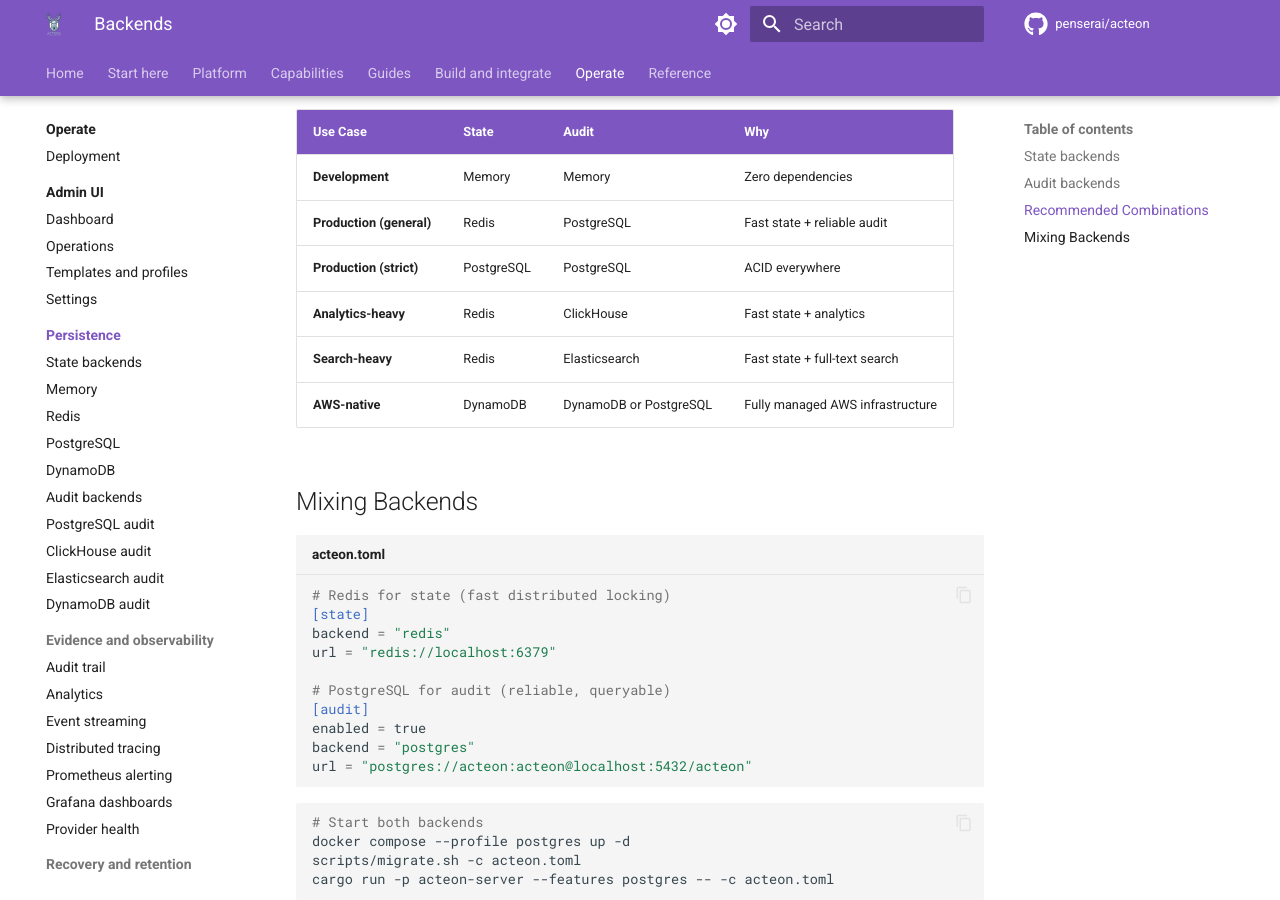
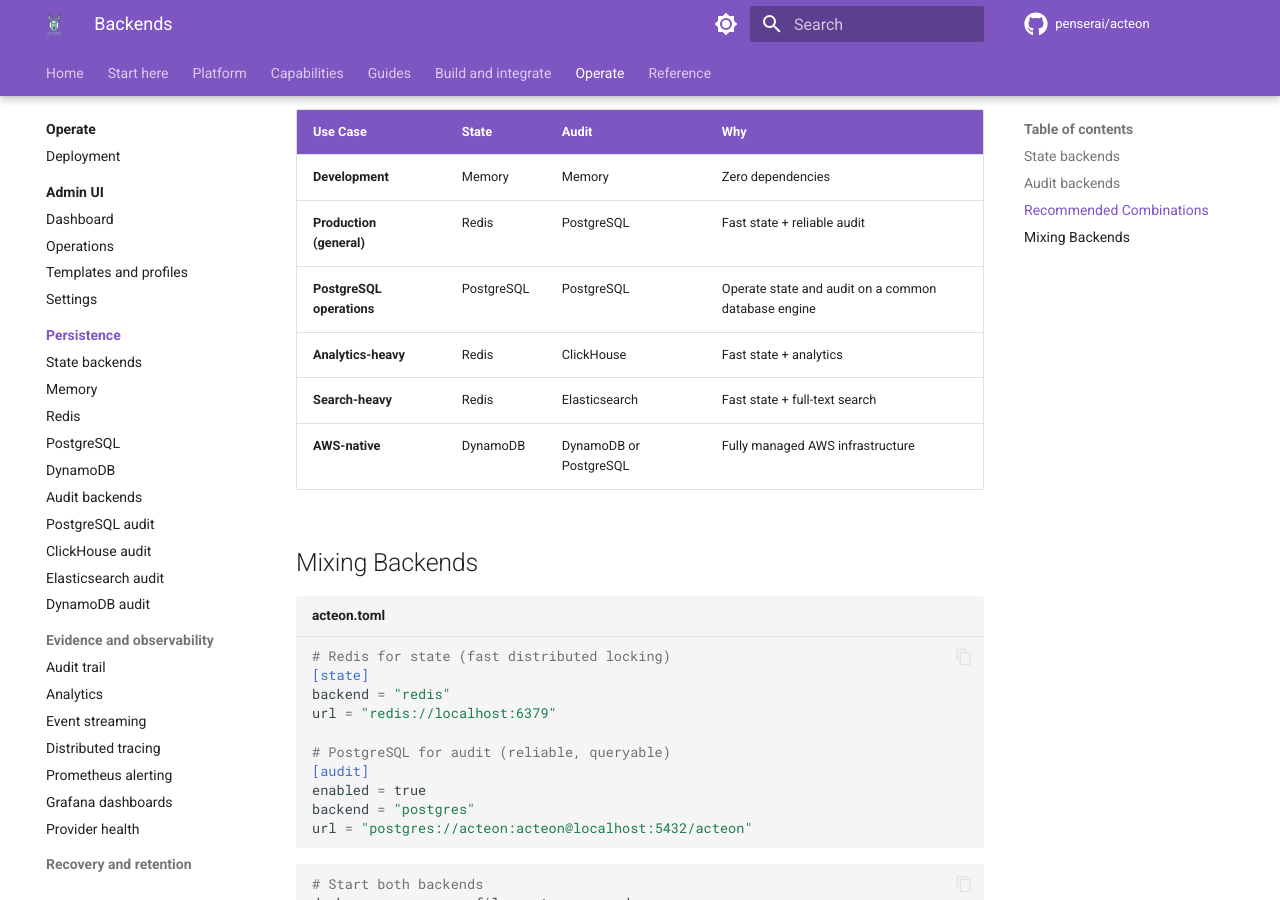
Before and after one commit to penserai/acteon, an MkDocs documentation site: the page built from docs/book/backends/index.md, in a window 1280 px wide and 900 px high, scrolled down 1270 px. Built offline with MkDocs 1.6.1 and Material for MkDocs 9.7.7, drawn with Linux system fonts in a browser that asks for light colours; comment, search, counter and statistics services are not loaded.

```diff
--- a/docs/book/backends/index.md
+++ b/docs/book/backends/index.md
@@ -23,7 +23,6 @@ and benchmark assumptions. Throughput depends on the operation and deployment.
 
 ## Audit backends
 
-
 When enabled, audit backends store action records and outcomes for inspection,
 analytics, replay, and configured compliance controls.
 
@@ -41,7 +40,7 @@ analytics, replay, and configured compliance controls.
 |----------|-------|-------|-----|
 | **Development** | Memory | Memory | Zero dependencies |
 | **Production (general)** | Redis | PostgreSQL | Fast state + reliable audit |
-| **Production (strict)** | PostgreSQL | PostgreSQL | ACID everywhere |
+| **PostgreSQL operations** | PostgreSQL | PostgreSQL | Operate state and audit on a common database engine |
 | **Analytics-heavy** | Redis | ClickHouse | Fast state + analytics |
 | **Search-heavy** | Redis | Elasticsearch | Fast state + full-text search |
 | **AWS-native** | DynamoDB | DynamoDB or PostgreSQL | Fully managed AWS infrastructure |
```
Also changed, not shown: docs/book/concepts/architecture.md (+3 -1 lines), docs/book/concepts/governance.md (+2 -1 lines), docs/book/features/agent-swarm.md (+1 -1 lines).
